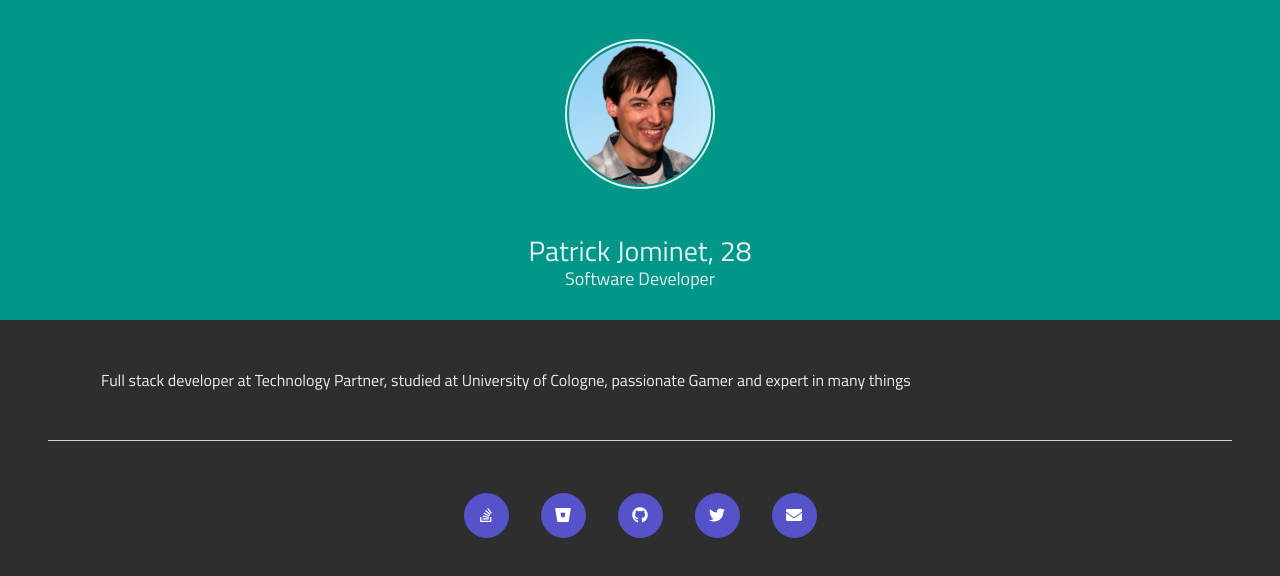
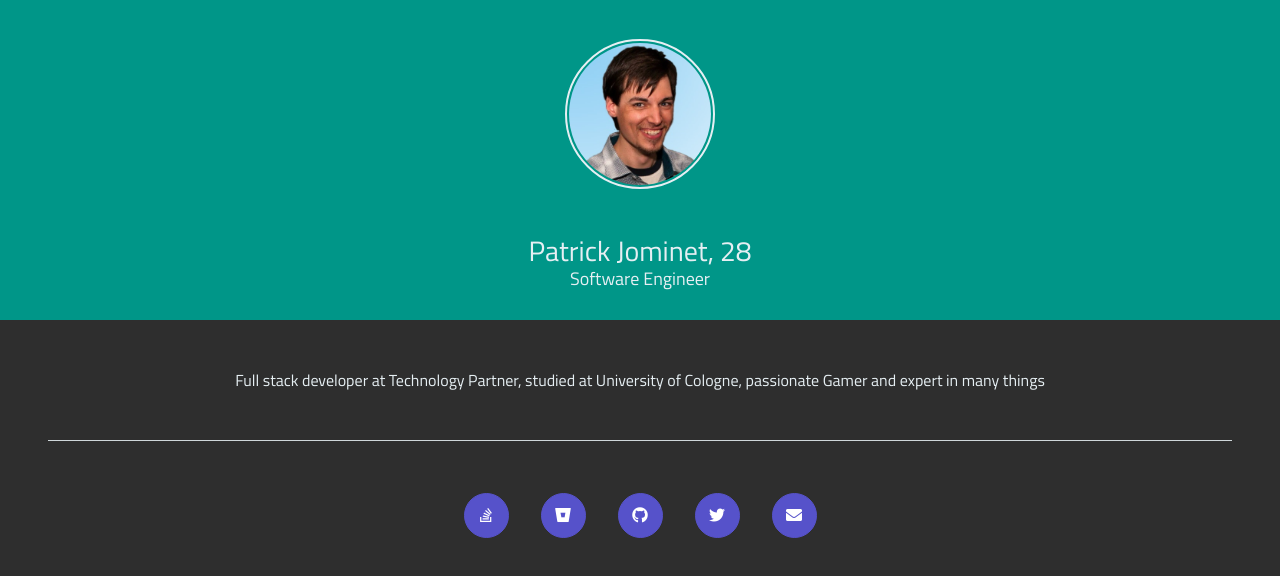
Before and after one commit to pjominet/digital-business-card, an Angular app: page / in a window 1280 px wide. Shown: the top 576 px of the page. Built offline with nearby package versions, Linux system fonts and the light colour scheme.

Commit message:
use component variables

```diff
--- a/src/app/app.component.html
+++ b/src/app/app.component.html
@@ -1,13 +1,13 @@
 <header class="d-flex flex-column justify-content-around pb-2">
     <img class="rounded-circle border-circle mx-auto mt-3" src="../assets/img/me.jpg" alt="me">
     <div class="section-title">
-        <h1 class="text-center">Patrick Jominet, {{myAge}}</h1>
-        <h2 class="text-center">Software Developer</h2>
+        <h1 class="text-center">{{myName}},&nbsp;{{myAge}}</h1>
+        <h2 class="text-center">{{myTitle}}</h2>
     </div>
 </header>
 
 <main class="container mt-5">
-    <p class="px-3">{{myDescription}}</p>
+    <p class="px-3 text-center">{{myDescription}}</p>
 </main>
 
 <hr class="mx-5 my-5">
```
